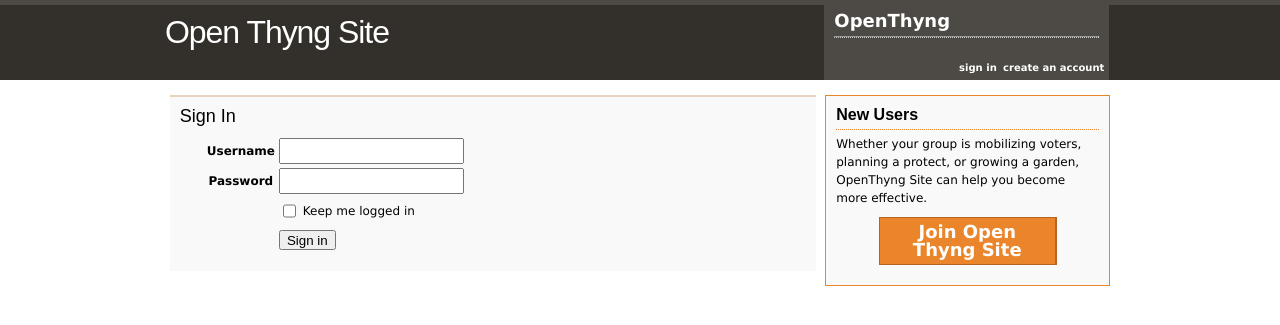
After one commit to socialplanning/thyng, a Django app: template thyng/templates/thyng/login.html in a window 1280 px wide. The commit adds this page. Shown: the top 325 px of the page. Run offline with Django 3.2, Linux system fonts and the light colour scheme; the template is opened without the code that fills it, so the values that code supplies are empty; style sheets or scripts are compiled from the project's sources; some libraries are stand-ins or nearby versions.

Commit message:
Setting up login template

```diff
--- a/thyng/static/less/base.less
+++ b/thyng/static/less/base.less
@@ -73,12 +73,10 @@ div {
 
 #main {
   margin-top: 15px;
-}
-
-#home {
   display: flex;
   flex-wrap: wrap;
   justify-content: space-around;
+}
 
 .left {
   display: flex;
@@ -87,6 +85,7 @@ div {
 }
 
 .box {
+  width: 100%;
   background: #F9F9F9;
   border-top: 2px solid #E6D3C0;
   padding: 10px;
@@ -99,6 +98,35 @@ div {
     font-size: 18px;
     font-weight: normal;
   }
+}
+
+.banana {
+  .box;
+  border: 1px solid @secondary-color;
+
+  h2 {
+    font-size: 16px;
+    font-weight: bold;
+    border-bottom: 1px dotted @secondary-color;
+    margin-bottom: 5px;
+    padding-bottom: 5px;
+  }
+
+  .button {
+    background: @secondary-color;
+    border: 1px solid @secondary-accent-color;
+    border-right: 2px solid @secondary-accent-color;
+    color: white;
+    font-size: 18px;
+    font-weight: bold;
+    display: block;
+    padding: 5px 15px;
+    max-width: 55%;
+    margin: 10px auto;
+    text-align: center;
+    text-decoration: none;
+  }
+
 }
 
 .projects {
@@ -164,7 +192,6 @@ div {
     letter-spacing: -0.5px;
   }
 }
-}
 
 @media screen {
   #topnav-tab {
@@ -180,6 +207,23 @@ div {
   .projects {
     flex-basis: 100%;
     margin-bottom: 15px;
+  }
+}
+
+form {
+  th {
+    padding-left: 25px;
+    label {
+      font-weight: bold;
+    }
+  }
+  input {
+    height: 20px;
+  }
+  label[for=persistent] {
+    vertical-align: top;
+    padding-top: 4px;
+    display: inline-block;
   }
 }
 
--- a/thyng/templates/thyng/home.html
+++ b/thyng/templates/thyng/home.html
@@ -2,8 +2,6 @@
 {% load i18n staticfiles %}
 
 {% block content %}
-
-<div id="home">
 
   <div class="left">
     <div class="box">
@@ -53,6 +51,4 @@
 
   </div>
 
-</div>
-
 {% endblock %}
--- /dev/null
+++ b/thyng/templates/thyng/login.html
@@ -0,0 +1,64 @@
+{% extends "thyng/base.html" %}
+{% load i18n %}
+
+{% block content %}
+
+<div class="left">
+  <div class="box">
+    <h2>{% blocktrans %}Sign In{% endblocktrans %}</h2>
+    <form method="POST">
+      <table>
+        <tr>
+          <th scope="row">
+            <label for="username">
+              {% blocktrans %}Username{% endblocktrans %}
+            </label>
+          </th>
+          <td>
+            <input id="username" name="username">
+          </td>
+        </tr>
+        <tr>
+          <th scope="row">
+            <label for="password">
+              {% blocktrans %}Password{% endblocktrans %}
+            </label>
+          </th>
+          <td>
+            <input id="password" name="password" type="password">
+          </td>
+        </tr>
+        <tr>
+          <th scope="row">
+          </th>
+          <td>
+            <input type="checkbox" name="persistent" id="persistent" value="persistent">
+            <label for="persistent">
+              {% blocktrans %}Keep me logged in{% endblocktrans %}
+            </label>
+          </td>
+        </tr>
+        <tr>
+          <th scope="row"></th>
+          <td>
+            <input type="submit" value="{% blocktrans %}Sign in{% endblocktrans %}">
+          </td>
+      </table>
+    </form>
+  </div>
+</div>
+<div class="right">
+  <div class="banana">
+    <h2>{% blocktrans %}New Users{% endblocktrans %}</h2>
+    <div>
+      {% blocktrans %}
+      Whether your group is mobilizing voters, planning a protect, or growing a garden,
+      OpenThyng Site can help you become more effective.
+      {% endblocktrans %}
+      <a href="{% url 'join' %}" class="button">
+        {% blocktrans %}Join Open Thyng Site{% endblocktrans %}
+      </a>
+  </div>
+</div>
+
+{% endblock %}
--- a/thyng/urls.py
+++ b/thyng/urls.py
@@ -8,8 +8,8 @@ urlpatterns = [
 
     url('^$', views.home, name='home'),
 
-    url('^login/$', views.home, name='login'),
-    url('^join/$', views.home, name='join'),
+    url('^login/$', views.login, name='login'),
+    url('^join/$', views.join, name='join'),
 
     url('^projects/(?P<slug>[0-9a-zA-Z\-\_]+)/$', views.project_home,
         name='project_home'),
```
Also changed, not shown: thyng/templates/thyng/join.html (added, +14 -0 lines), thyng/views.py (+10 -0 lines). Lines whose indentation alone changed are shown as unchanged.
